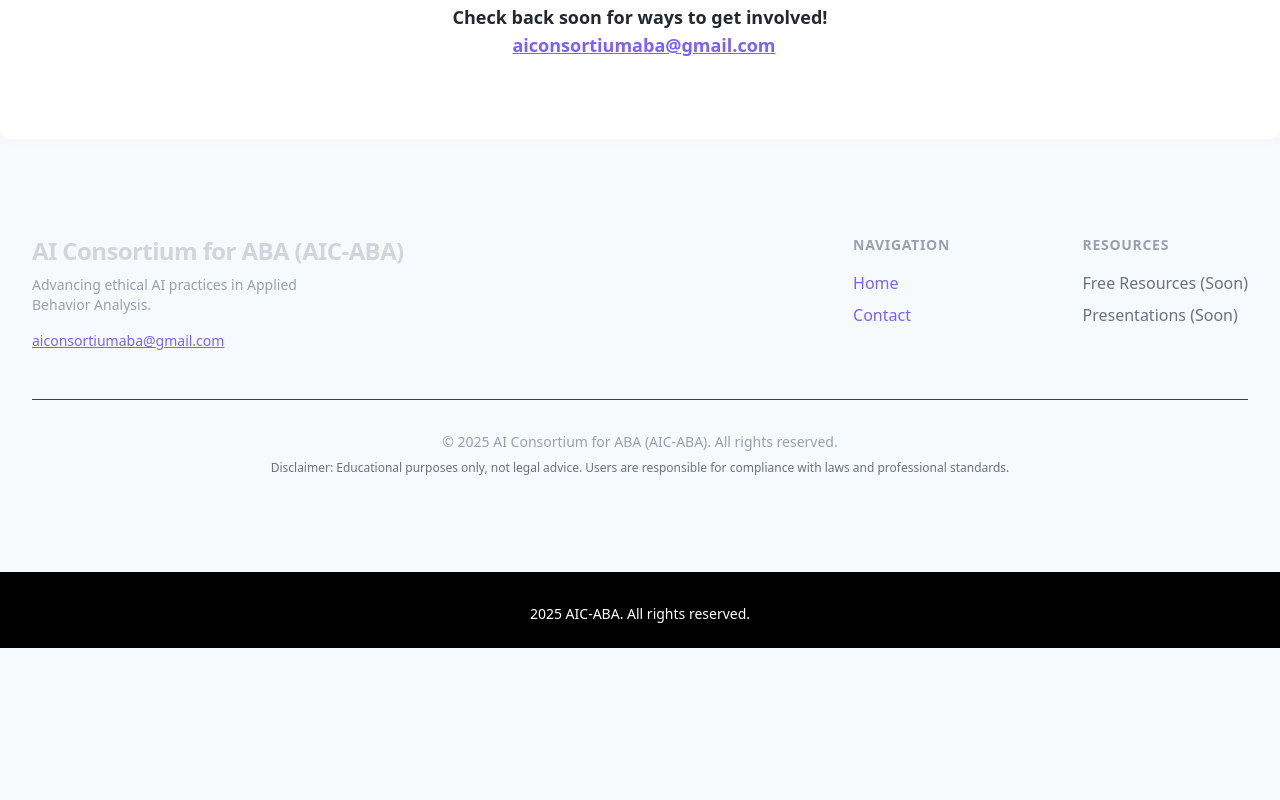
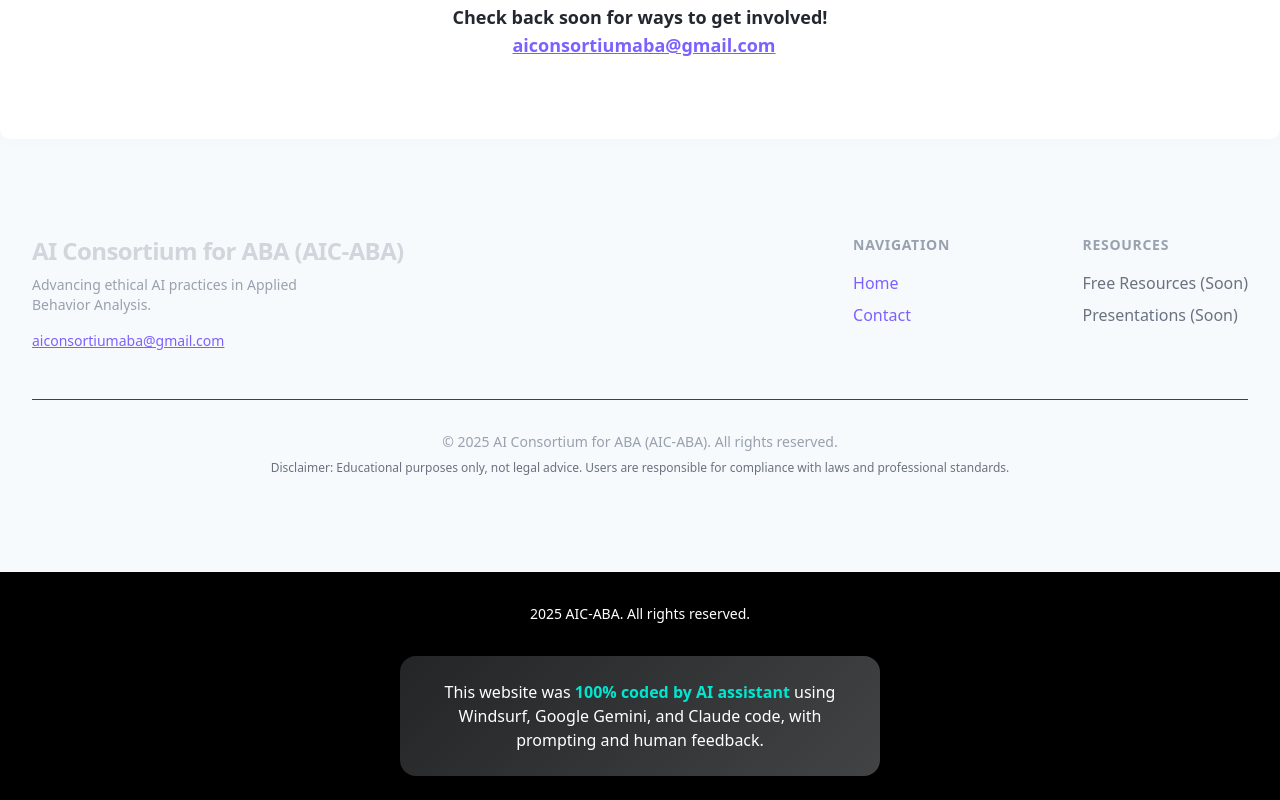
Before and after one commit to lrn2codenow/aicaba, a Next.js app: page / in a window 1280 px wide. Shown: the part 4373-5173 px from the top of the page. Before the commit the page ends 5021 px from the top, so only its background shows below. Built offline with nearby package versions, Linux system fonts and the light colour scheme.

Commit message:
Add AI credit card component with styles to display AI attribution in footer

```diff
--- /dev/null
+++ b/src/app/AICreditCard.tsx
@@ -0,0 +1,13 @@
+import React from "react";
+
+export default function AICreditCard() {
+  return (
+    <div className="ai-credit-card">
+      <div className="ai-credit-card__container">
+        <p className="ai-credit-card__text">
+          This website was <span className="ai-credit-card__highlight">100% coded by AI assistant</span> using Windsurf, Google Gemini, and Claude code, with prompting and human feedback.
+        </p>
+      </div>
+    </div>
+  );
+}
--- a/src/app/globals.css
+++ b/src/app/globals.css
@@ -200,3 +200,29 @@ header, footer {
   max-height: 500px;
   opacity: 1;
 }
+
+/* AI Credit Card Styles */
+.ai-credit-card {
+  display: flex;
+  justify-content: center;
+  align-items: center;
+  margin-top: 0;
+}
+.ai-credit-card__container {
+  background: linear-gradient(135deg, #232526 0%, #414345 100%);
+  border-radius: 1rem;
+  box-shadow: 0 4px 16px rgba(0,0,0,0.12);
+  padding: 1.5rem 2rem;
+  max-width: 480px;
+  margin: 0 auto;
+}
+.ai-credit-card__text {
+  color: #fff;
+  font-size: 1rem;
+  font-weight: 500;
+  margin: 0;
+}
+.ai-credit-card__highlight {
+  color: #00e6d0;
+  font-weight: 700;
+}
--- a/src/app/layout.tsx
+++ b/src/app/layout.tsx
@@ -1,6 +1,7 @@
 import type { Metadata } from "next";
 import { Inter } from "next/font/google";
 import NavBar from './NavBar';
+import AICreditCard from './AICreditCard'; // Import the new component
 import "./globals.css";
 
 const inter = Inter({
@@ -31,6 +32,10 @@ export default function RootLayout({
         <footer className="bg-black pt-8 pb-6 mt-12">
           <div className="max-w-7xl mx-auto px-4 sm:px-6 lg:px-8 text-center text-white">
             <p className="text-sm"> {new Date().getFullYear()} AIC-ABA. All rights reserved.</p>
+            {/* AI Credit Card */}
+            <div className="flex justify-center mt-8">
+              <AICreditCard />
+            </div>
           </div>
         </footer>
       </body>
```
